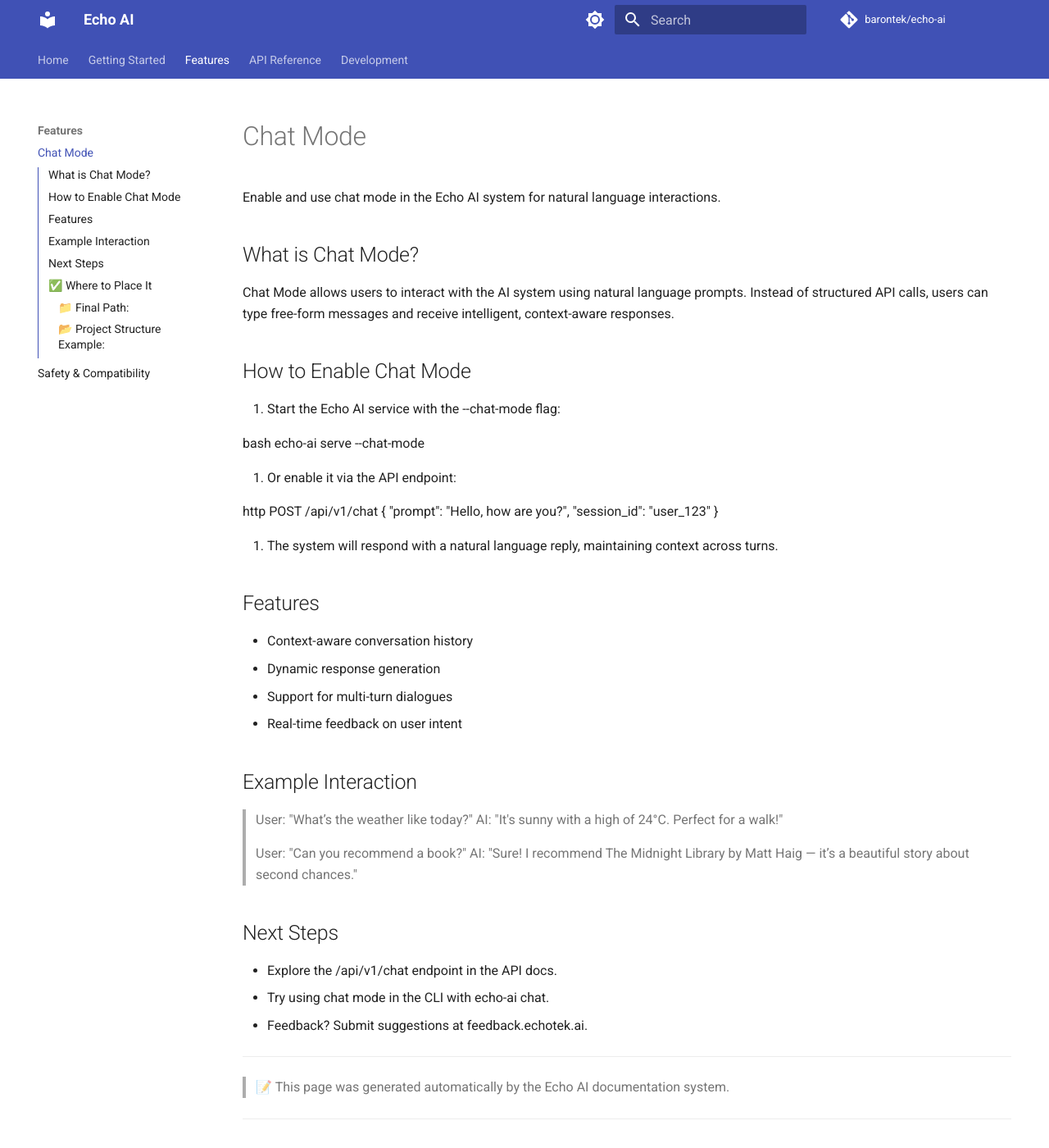
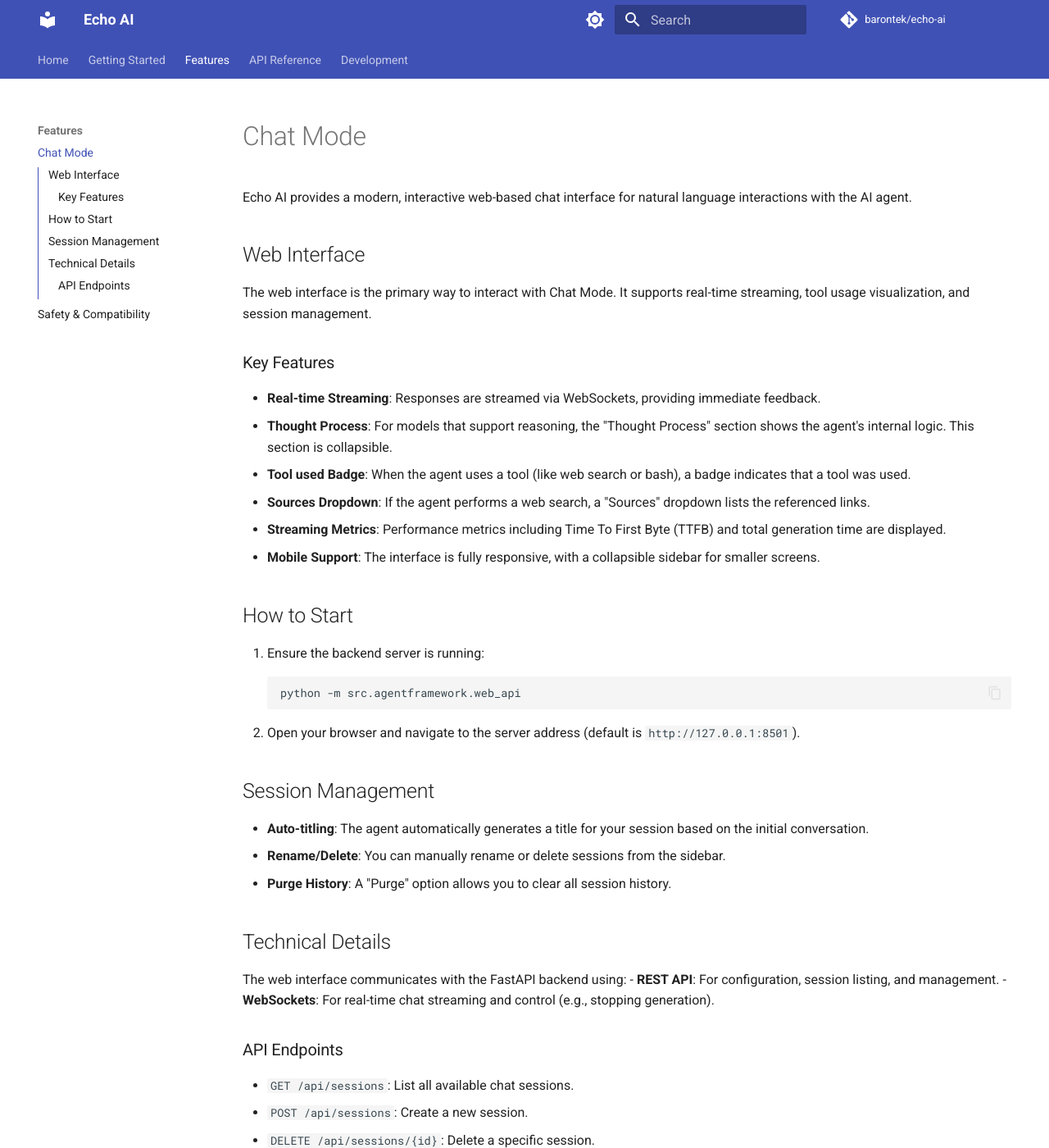
Before and after one commit to barontek/echo-ai, an MkDocs documentation site: the page built from docs/chat_mode.md, in a window 1280 px wide and 1400 px high. Shown: the whole window at 82% size. Built offline with MkDocs 1.6.1 and Material for MkDocs 9.7.7, drawn with Linux system fonts in a browser that asks for light colours; comment, search, counter and statistics services are not loaded; some of the changed text lies outside the part shown.

Commit message:
documentation updates

````diff
--- a/docs/chat_mode.md
+++ b/docs/chat_mode.md
@@ -1,74 +1,44 @@
 # Chat Mode
 
-Enable and use chat mode in the Echo AI system for natural language interactions.
+Echo AI provides a modern, interactive web-based chat interface for natural language interactions with the AI agent.
 
-## What is Chat Mode?
+## Web Interface
 
-Chat Mode allows users to interact with the AI system using natural language prompts. Instead of structured API calls, users can type free-form messages and receive intelligent, context-aware responses.
+The web interface is the primary way to interact with Chat Mode. It supports real-time streaming, tool usage visualization, and session management.
 
-## How to Enable Chat Mode
+### Key Features
 
-1. Start the Echo AI service with the --chat-mode flag:
+- **Real-time Streaming**: Responses are streamed via WebSockets, providing immediate feedback.
+- **Thought Process**: For models that support reasoning, the "Thought Process" section shows the agent's internal logic. This section is collapsible.
+- **Tool used Badge**: When the agent uses a tool (like web search or bash), a badge indicates that a tool was used.
+- **Sources Dropdown**: If the agent performs a web search, a "Sources" dropdown lists the referenced links.
+- **Streaming Metrics**: Performance metrics including Time To First Byte (TTFB) and total generation time are displayed.
+- **Mobile Support**: The interface is fully responsive, with a collapsible sidebar for smaller screens.
 
-bash
-   echo-ai serve --chat-mode
+## How to Start
 
+1. Ensure the backend server is running:
+   ```bash
+   python -m src.agentframework.web_api
+   ```
+2. Open your browser and navigate to the server address (default is `http://127.0.0.1:8501`).
 
-2. Or enable it via the API endpoint:
+## Session Management
 
-http
-   POST /api/v1/chat
-   {
-     "prompt": "Hello, how are you?",
-     "session_id": "user_123"
-   }
+- **Auto-titling**: The agent automatically generates a title for your session based on the initial conversation.
+- **Rename/Delete**: You can manually rename or delete sessions from the sidebar.
+- **Purge History**: A "Purge" option allows you to clear all session history.
 
+## Technical Details
 
-3. The system will respond with a natural language reply, maintaining context across turns.
+The web interface communicates with the FastAPI backend using:
+- **REST API**: For configuration, session listing, and management.
+- **WebSockets**: For real-time chat streaming and control (e.g., stopping generation).
 
-## Features
+### API Endpoints
 
-- Context-aware conversation history
-- Dynamic response generation
-- Support for multi-turn dialogues
-- Real-time feedback on user intent
-
-## Example Interaction
-
-> User: "What’s the weather like today?"
-> AI: "It's sunny with a high of 24°C. Perfect for a walk!"
-
-> User: "Can you recommend a book?"
-> AI: "Sure! I recommend The Midnight Library by Matt Haig — it’s a beautiful story about second chances."
-
-## Next Steps
-
-- Explore the /api/v1/chat endpoint in the API docs.
-- Try using chat mode in the CLI with echo-ai chat.
-- Feedback? Submit suggestions at feedback.echotek.ai.
-
----
-
-> 📝 This page was generated automatically by the Echo AI documentation system.
-
-
----
-
-## ✅ Where to Place It
-
-### 📁 Final Path:
-docs/chat_mode.md
-
-
-> ✅ This means:
-> Create a file named chat_mode.md in the docs/ directory of your project.
-
-### 📂 Project Structure Example:
-your-project/
-├── docs/
-│   └── chat_mode.md        ← ✅ Place this file here
-├── mkdocs.yml
-├── ...
-
-
-> 🔍 Make sure your docs/ folder is at the root of your project (same level as mkdocs.yml).
+- `GET /api/sessions`: List all available chat sessions.
+- `POST /api/sessions`: Create a new session.
+- `DELETE /api/sessions/{id}`: Delete a specific session.
+- `POST /api/sessions/rename`: Rename an existing session.
+- `WS /ws/chat`: WebSocket endpoint for interactive streaming chat.
````
Also changed, not shown: CHANGELOG.md (+15 -3 lines), README.md (+6 -5 lines), docs/index.md (+6 -5 lines), docs/safety_and_compatibility.md (+5 -4 lines).
